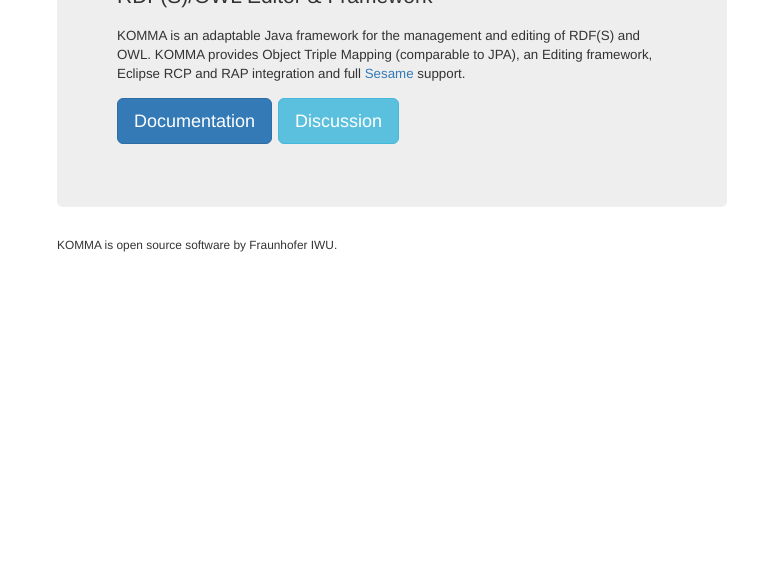
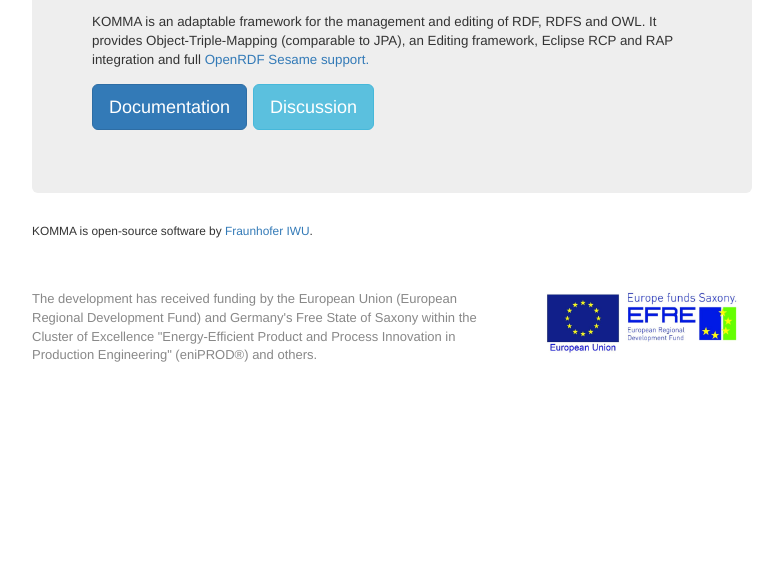
Before and after one commit to komma/komma.github.io, a plain HTML site: page index.html in a window 1280 px wide. Shown: the part 230-800 px from the top of the page, without its empty margins (248-1031 px from the left). Drawn offline with nearby package versions, Linux system fonts and the light colour scheme.

Commit message:
Add acknowledgements and improve layout.

```diff
--- a/index.html
+++ b/index.html
@@ -10,24 +10,20 @@
 <link href="assets/bootstrap/css/bootstrap.min.css" rel="stylesheet">
 <style>
 body {
-	margin-top: 5%;
+	margin-top: 50px;
+	margin-bottom: 50px;
 }
 </style>
 
 </head>
 
-<body class="container" style="width: 700px;">
-
+<body class="container-fluid" style="max-width: 750px">
 	<div class="jumbotron">
 		<img src="assets/logo.png" class="pull-right" />
 		<h1>KOMMA</h1>
-		<p>RDF(S)/OWL Editor &amp; Framework</p>
+		<p>RDF for Eclipse &ndash; Framework &amp; Editors</p>
 
-		<p style="font-size: 10pt;">KOMMA is an adaptable Java framework
-			for the management and editing of RDF(S) and OWL. KOMMA provides
-			Object Triple Mapping (comparable to JPA), an Editing framework,
-			Eclipse RCP and RAP integration and full <a href="http://www.openrdf.org/">Sesame</a> support.</p>
-
+		<p style="font-size: 10pt;">KOMMA is an adaptable framework for the management and editing of RDF, RDFS and OWL. It provides Object-Triple-Mapping (comparable to JPA), an Editing framework, Eclipse RCP and RAP integration and full <a href="http://www.openrdf.org/">OpenRDF Sesame support.</a></p>
 		<p>
 			<a href="http://komma.sf.net/docs/" class="btn btn-primary btn-lg"
 				role="button">Documentation</a>
@@ -36,12 +32,15 @@ body {
 		</p>
 
 	</div>
-
-
-	<small>KOMMA is open source software by Fraunhofer IWU.</small>
-
-
-
+	<small>KOMMA is open-source software by <a href="http://www.iwu.fraunhofer.de/">Fraunhofer IWU</a>.</small>
+	<div class="row" style="margin-top: 50px; font-size: small; color: #888888">
+		<div class="col-sm-8">
+			The development has received funding by the European Union (European Regional Development Fund) and Germany's Free State of Saxony within the Cluster of Excellence &quot;Energy-Efficient Product and Process Innovation in Production Engineering&quot; (eniPROD&reg;) and others.
+		</div>
+		<div class="col-sm-4" style="text-align:center;">
+			<img src="assets/efre.png" style="max-width:200px" />
+		</div>
+	</div>
 </body>
 
 </html>
```
Also changed, not shown: assets/efre.png (added).
